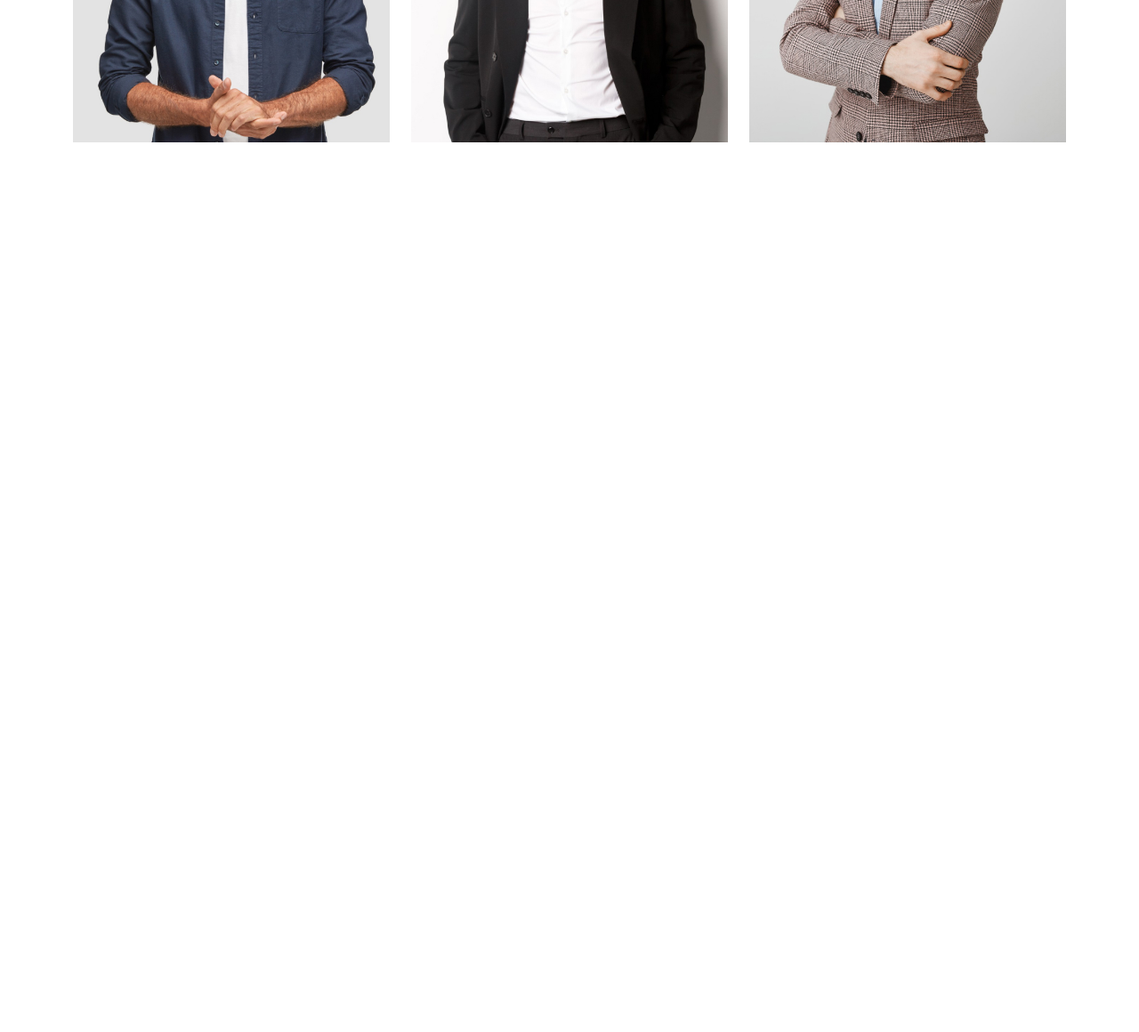
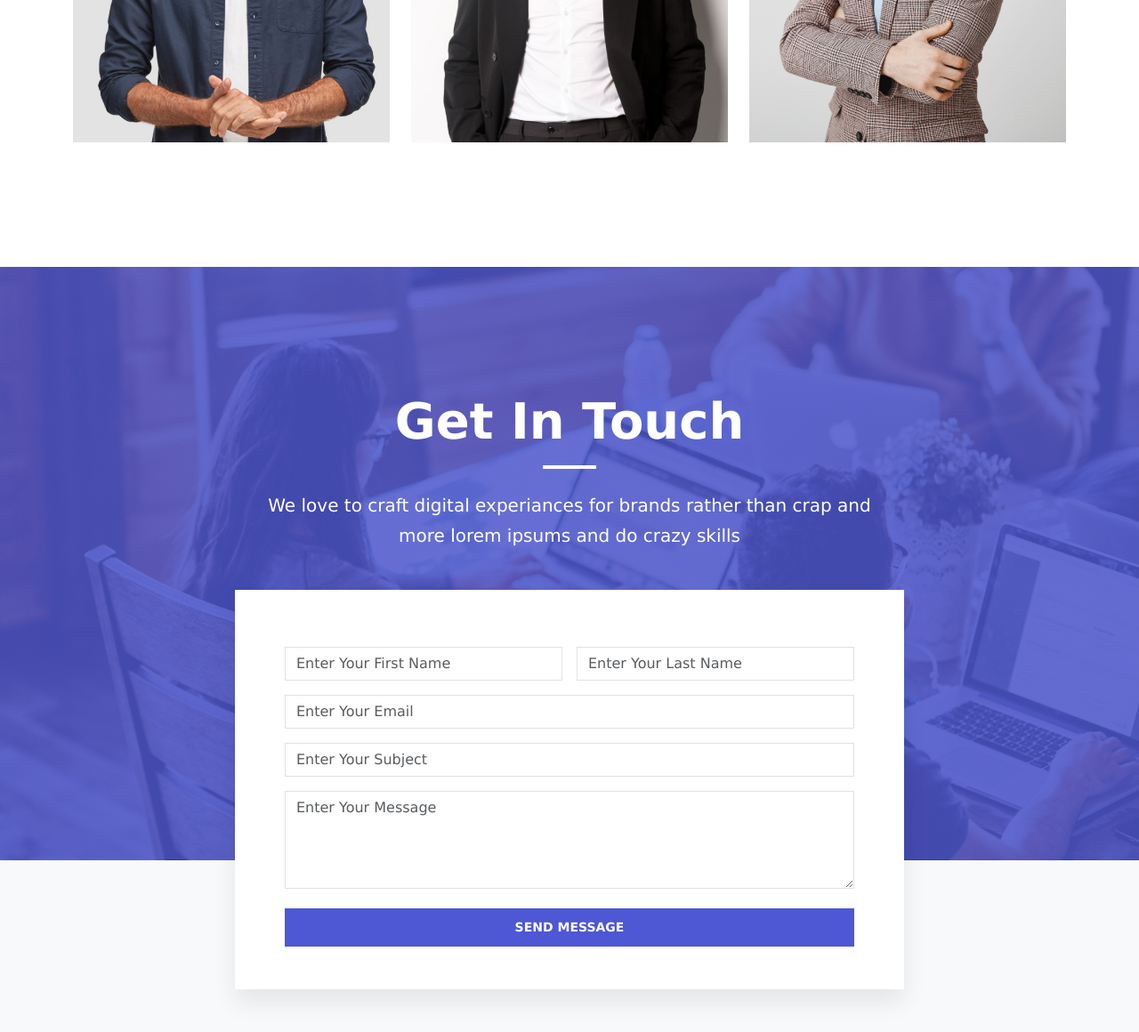
Before and after one commit to mycodewolrd/Elixir.---Bootstrap-Design, a plain HTML site: page index.html in a window 1280 px wide. Shown: the part 6465-7625 px from the top of the page at 89% size. Before the commit the page ends 6765 px from the top, so only its background shows below. Drawn offline with nearby package versions, Linux system fonts and the light colour scheme.

Commit message:
Contact Section Design

```diff
--- a/css/style.css
+++ b/css/style.css
@@ -227,3 +227,31 @@ img {
     opacity: 1;
     bottom: 24px;
 }
+
+/* CONTACT Section */
+#contact {
+    position: relative;
+    z-index: 2;
+}
+
+#contact::after {
+    content: "";
+    width: 100%;
+    height: 70%;
+    background: linear-gradient(rgba(var(--c-brand-rgb), 0.8), rgba(var(--c-brand-rgb), 0.8)), url(../assets/images/counter.jpg);
+    background-position: center;
+    background-size: cover;
+    position: absolute;
+    top: 0;
+    left: 0;
+    z-index: -1;
+}
+
+#contact .form-control {
+    border-radius: 0;
+}
+
+#contact .form-control:focus {
+    box-shadow: none;
+    border-color: var(--c-brand);
+}
--- a/index.html
+++ b/index.html
@@ -521,11 +521,55 @@
                     </div>
                 </div>
             </div>
+        </div>
+    </section>
 
-            <script src="https://cdn.jsdelivr.net/npm/bootstrap@5.3.3/dist/js/bootstrap.bundle.min.js"></script>
-            <script src="https://cdn.jsdelivr.net/npm/@fancyapps/ui@4.0/dist/fancybox.umd.js"></script>
-            <script src="https://unpkg.com/aos@next/dist/aos.js"></script>
-            <script src="./assets/js/main.js"></script>
+
+    <!-- CONTACT Section -->
+    <section id="contact" class="section-padding bg-light">
+        <div class="container">
+            <div class="row">
+                <div class="col-12 text-center">
+                    <div class="section-title">
+                        <h1 class="display-4 fw-semibold text-white">Get In Touch</h1>
+                        <div class="line bg-white"></div>
+                        <p class="text-white lead">We love to craft digital experiances for brands rather than crap and more lorem ipsums and do crazy skills</p>
+                    </div>
+                </div>
+            </div>
+
+            <div class="row justify-content-center">
+                <div class="col-lg-8">
+                    <form action="#" class="row g-3 p-4 p-lg-5 bg-white theme-shadow">
+                        <div class="from-group col-lg-6">
+                            <input type="text" class="form-control" placeholder="Enter Your First Name">
+                        </div>
+                        <div class="from-group col-lg-6">
+                            <input type="text" class="form-control" placeholder="Enter Your Last Name">
+                        </div>
+                        <div class="from-group col-lg-12">
+                            <input type="email" class="form-control" placeholder="Enter Your Email">
+                        </div>
+                        <div class="from-group col-lg-12">
+                            <input type="text" class="form-control" placeholder="Enter Your Subject">
+                        </div>
+                        <div class="from-group col-lg-12">
+                            <textarea name="message" rows="4" class="form-control" placeholder="Enter Your Message"></textarea>
+                        </div>
+                        <div class="from-group col-lg-12">
+                            <button type="submit" class="btn btn-brand form-control">Send Message</button>
+                        </div>
+
+                    </form>
+                </div>
+            </div>
+        </div>
+    </section>
+
+    <script src="https://cdn.jsdelivr.net/npm/bootstrap@5.3.3/dist/js/bootstrap.bundle.min.js"></script>
+    <script src="https://cdn.jsdelivr.net/npm/@fancyapps/ui@4.0/dist/fancybox.umd.js"></script>
+    <script src="https://unpkg.com/aos@next/dist/aos.js"></script>
+    <script src="./assets/js/main.js"></script>
 </body>
 
 </html>
```
